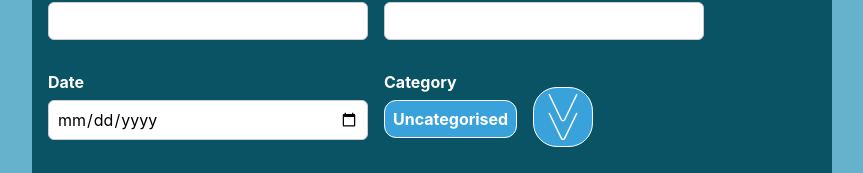
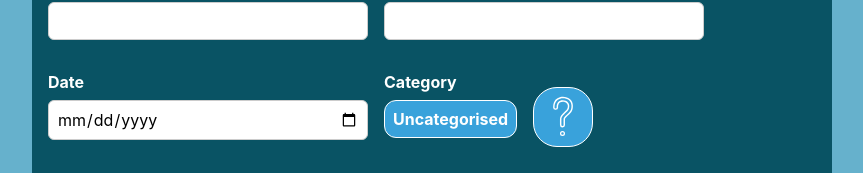
Before and after one commit to alantrieu/expense-tracker-commbank, a React (Create React App) app: page / in a window 1280 px wide. Shown: the part 200-373 px from the top of the page, without its empty margins (208-1071 px from the left). Built offline with nearby package versions, Linux system fonts and the light colour scheme.

Commit message:
replaced default drop down icon to uncategorised

```diff
--- a/src/Components/NewExpense/NewExpenseForm.js
+++ b/src/Components/NewExpense/NewExpenseForm.js
@@ -3,7 +3,6 @@ import NavBar from '../UI/NavBar';
 import NavItem from '../UI/NavItem';
 import DropDown from '../UI/DropDown';
 
-import { ReactComponent as DropDownIcon } from '../../icons/arrowDown.svg';
 import { ReactComponent as BusinessIcon } from '../../icons/business.svg';
 import { ReactComponent as CashIcon } from '../../icons/cash.svg';
 import { ReactComponent as DonationsIcon } from '../../icons/donations.svg';
@@ -42,7 +41,7 @@ const NewExpenseForm = (props) => {
         setEnteredDate(event.target.value);
     }
 
-    const [dropDownIcon, setDropDownIcon] = useState(< DropDownIcon />);
+    const [dropDownIcon, setDropDownIcon] = useState(< UncategorisedIcon />);
 
     // matches dropdown icon and displayed type to selected category
     const clickIconHandler = (newIcon, newCategory) => {
```
